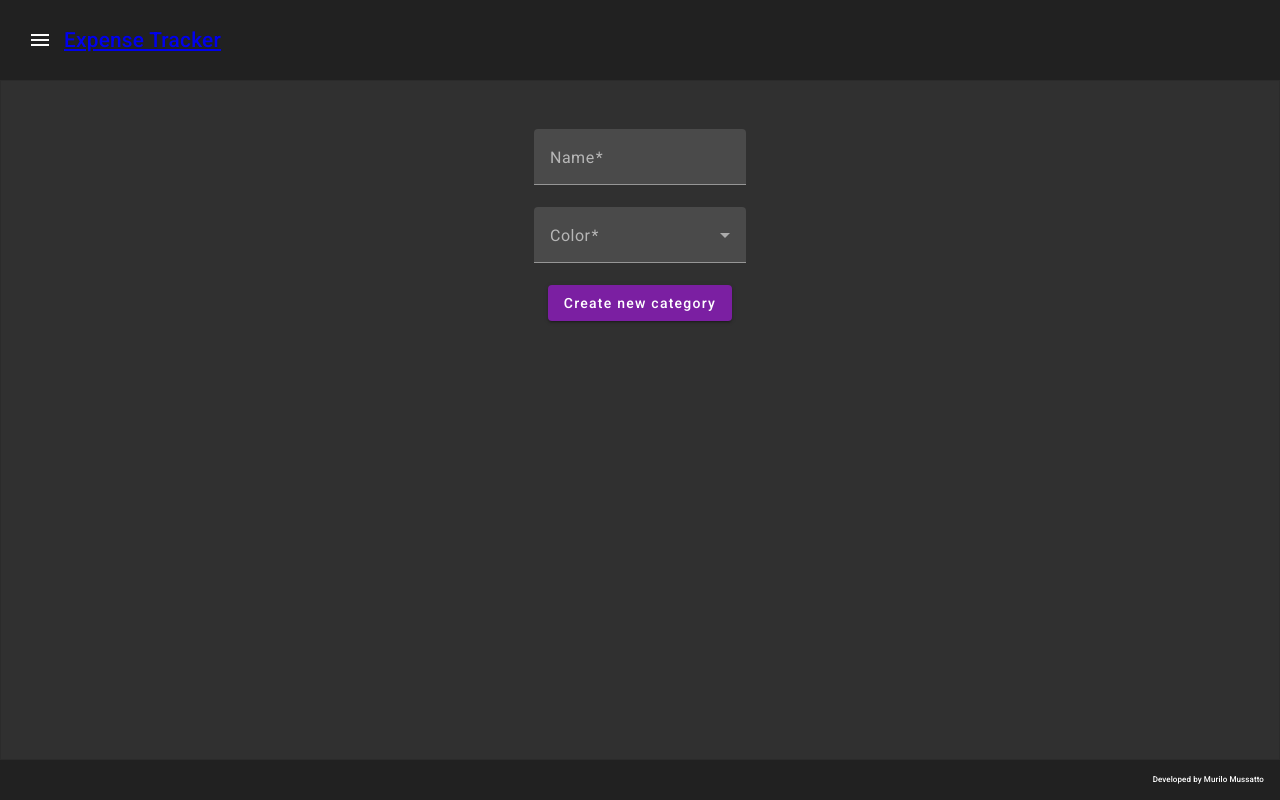
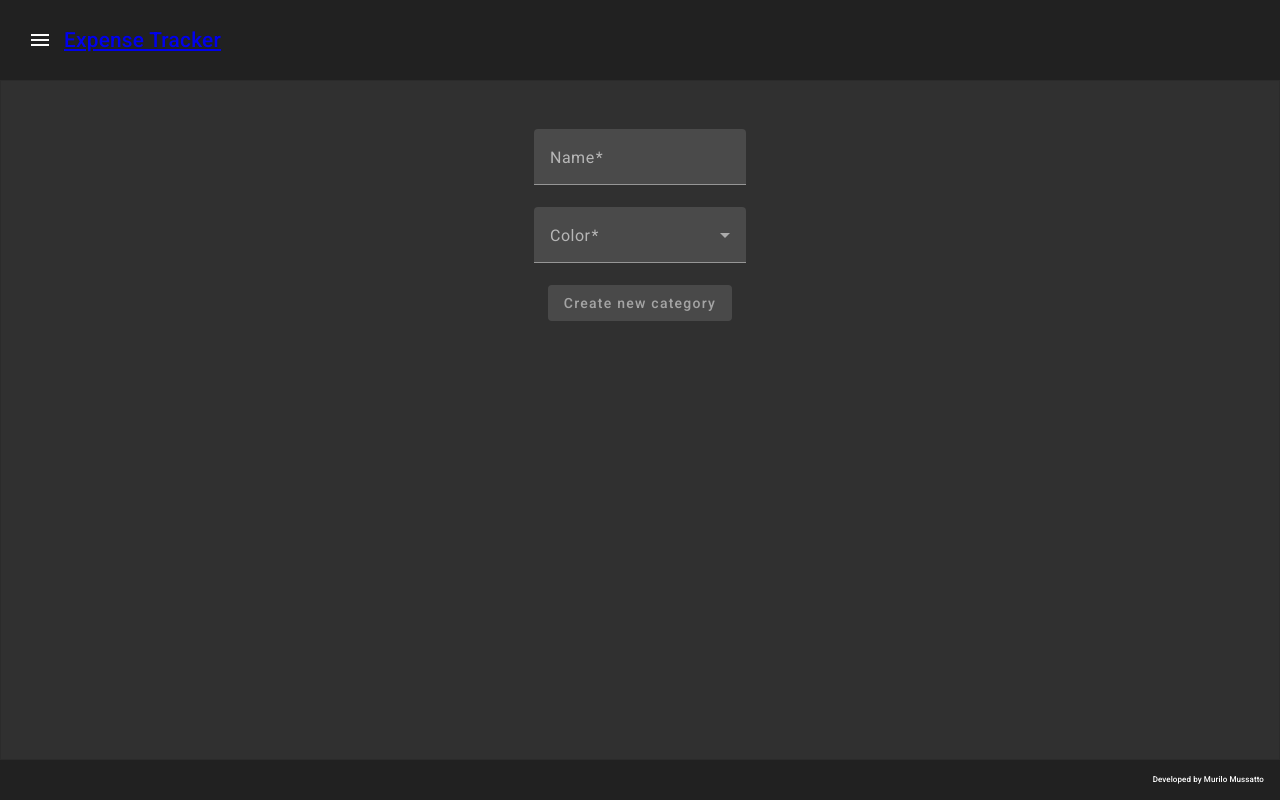
Before and after one commit to mmussatto/ExpenseTracker-frontend, an Angular app: page /new in a window 1280 px wide. Built offline with nearby package versions, Linux system fonts and the light colour scheme.

Commit message:
Show confirm dialog before creating a new category
#13

```diff
--- a/src/app/views/categories/categories.module.ts
+++ b/src/app/views/categories/categories.module.ts
@@ -22,6 +22,7 @@ import { MatInputModule } from "@angular/material/input";
 import { MatSelectModule } from "@angular/material/select";
 import { MatButtonModule } from "@angular/material/button";
 import { MatSnackBarModule } from "@angular/material/snack-bar";
+import { MatDialogModule } from "@angular/material/dialog";
 
 const ROUTES: Routes = [{ path: "new", component: NewCategoryComponent }];
 
@@ -42,6 +43,7 @@ const ROUTES: Routes = [{ path: "new", component: NewCategoryComponent }];
         MatSelectModule,
         MatButtonModule,
         MatSnackBarModule,
+        MatDialogModule,
     ],
     providers: [CategoriesService],
     exports: [RouterModule],
--- a/src/app/views/categories/components/new-category/new-category.component.html
+++ b/src/app/views/categories/components/new-category/new-category.component.html
@@ -34,7 +34,13 @@
         </mat-error>
       </mat-form-field>
 
-      <button mat-raised-button color="primary" type="submit">
+      <button
+        mat-raised-button
+        color="primary"
+        type="button"
+        [disabled]="!(newCategoryForm.valid && newCategoryForm.dirty)"
+        (click)="openDialog()"
+      >
         Create new category
       </button>
     </form>
--- a/src/app/views/categories/components/new-category/new-category.component.ts
+++ b/src/app/views/categories/components/new-category/new-category.component.ts
@@ -3,6 +3,8 @@ import { FormBuilder, FormGroup, Validators } from "@angular/forms";
 import { CategoriesService, Category } from "../../services/categories.service";
 import { Router } from "@angular/router";
 import { MatSnackBar } from "@angular/material/snack-bar";
+import { MatDialog } from "@angular/material/dialog";
+import { ConfirmDialogComponent } from "src/app/templates/dialogs/confirm-dialog/confirm-dialog.component";
 
 @Component({
     selector: "app-new-category",
@@ -21,7 +23,8 @@ export class NewCategoryComponent implements OnInit {
         private fb: FormBuilder,
         private categoryService: CategoriesService,
         private router: Router,
-        private _snackBar: MatSnackBar
+        private _snackBar: MatSnackBar,
+        private dialog: MatDialog
     ) {}
 
     ngOnInit(): void {}
@@ -62,4 +65,17 @@ export class NewCategoryComponent implements OnInit {
 
         return this._snackBar.open(message, "X", snackbarConfig);
     }
+
+    openDialog(): void {
+        const dialogRef = this.dialog.open(ConfirmDialogComponent, {
+            data: { info: "Crate new category?" },
+        });
+
+        dialogRef.afterClosed().subscribe((result) => {
+            console.log(`Dialog result: ${result}`);
+            if (result === true) {
+                this.submit();
+            }
+        });
+    }
 }
```
